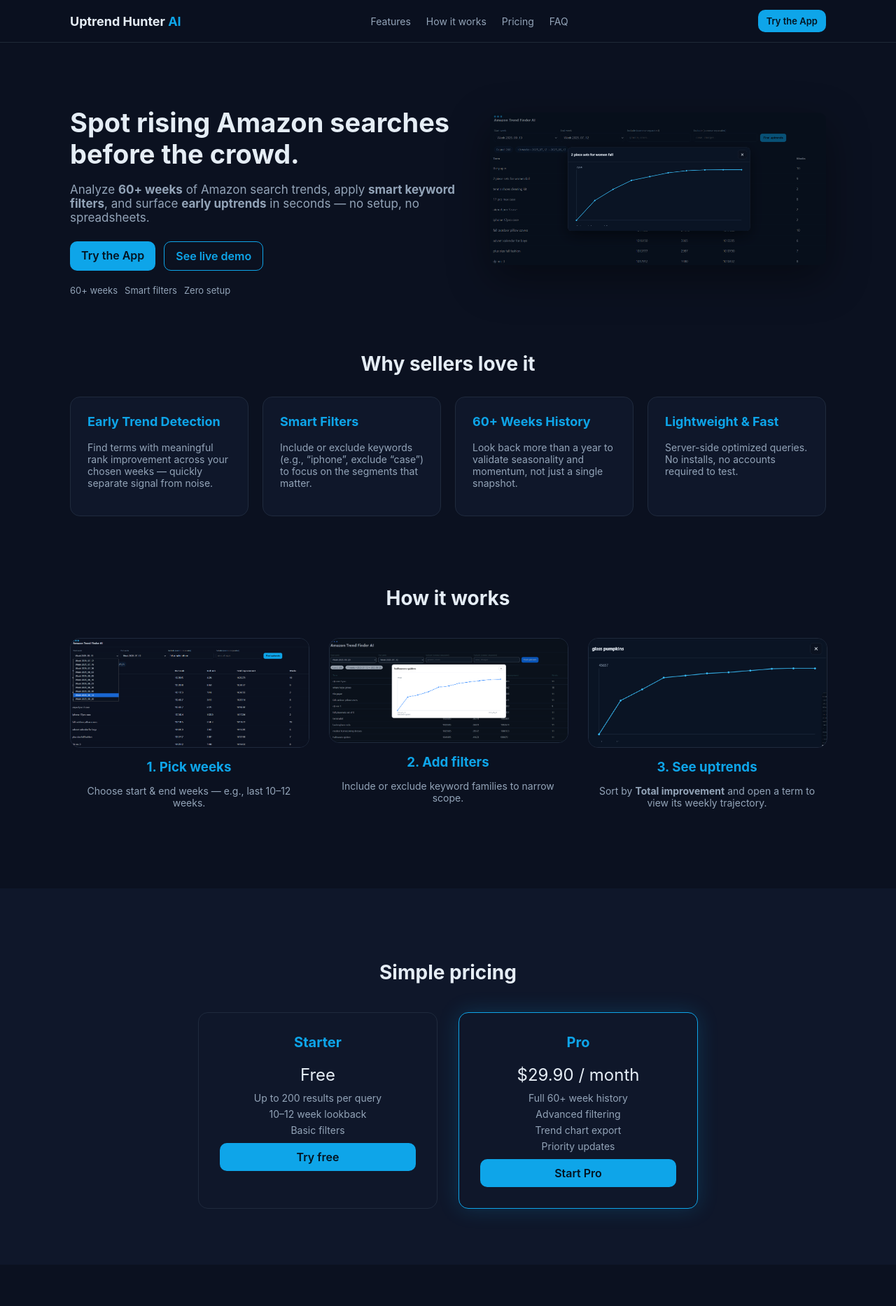
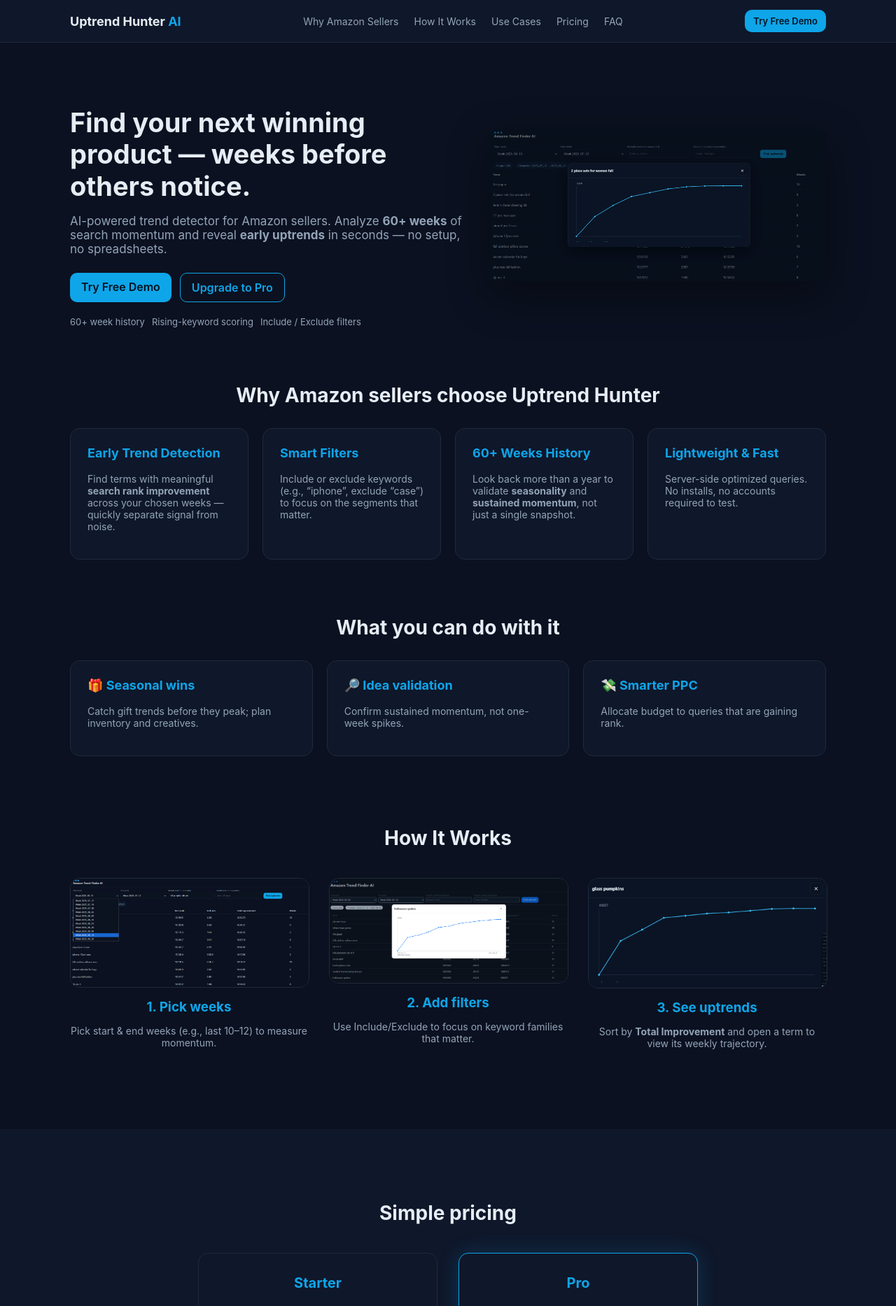
Before and after one commit to coskunforex/amazon-trend-web, a Flask app: page / in a window 1280 px wide. Shown: the top 1867 px of the page at 70% size. Run offline with Flask 3, Linux system fonts and the light colour scheme; parts of the project's set-up code (start-up, migrations or seed data) failed here and were passed over.

Commit message:
update(landing): improved hero, navbar, use cases and trust section for Amazon sellers

```diff
--- a/app/web/templates/landing.html
+++ b/app/web/templates/landing.html
@@ -3,53 +3,59 @@
 <head>
   <meta charset="utf-8"/>
   <meta name="viewport" content="width=device-width,initial-scale=1"/>
-  <title>UpTrend Hunter AI — Find rising marketplace search trends</title>
-  <meta name="description" content="Surface uptrends from 60+ weeks of search data. Smart include/exclude filters, fast scoring, and clean charts. Try the app — no setup.">
+  <title>Uptrend Hunter AI — Find rising Amazon search trends</title>
+  <meta name="description" content="AI tool for Amazon sellers. Analyze 60+ weeks of Amazon search data, apply include/exclude filters, and surface early uptrends. No setup — try the live demo.">
   <link rel="stylesheet" href="/static/css/landing.css?v=1">
   <link rel="icon" href="/static/img/app-screen.png" type="image/png">
 </head>
 <body>
+
   <!-- Navbar -->
-  <nav class="nav">
+  <nav class="nav" style="position:sticky; top:0; background-color:#0f172a; z-index:1000;">
     <div class="nav-inner">
       <div class="logo">Uptrend Hunter <span>AI</span></div>
       <ul class="menu">
-        <li><a href="#features">Features</a></li>
-        <li><a href="#how">How it works</a></li>
+        <li><a href="#features">Why Amazon Sellers</a></li>
+        <li><a href="#how">How It Works</a></li>
+        <li><a href="#usecases">Use Cases</a></li>
         <li><a href="#pricing">Pricing</a></li>
         <li><a href="#faq">FAQ</a></li>
       </ul>
-      <a href="/app" class="btn small">Try the App</a>
+      <a href="/app" class="btn small">Try Free Demo</a>
     </div>
   </nav>
 
   <!-- Hero -->
   <section class="hero">
     <div class="hero-content">
-      <h1>Spot rising Amazon searches<br>before the crowd.</h1>
-      <p>Analyze <strong>60+ weeks</strong> of Amazon search trends, apply <strong>smart keyword filters</strong>, and surface <strong>early uptrends</strong> in seconds — no setup, no spreadsheets.</p>
+      <h1>Find your next winning product — weeks before others notice.</h1>
+      <p>
+        AI-powered trend detector for Amazon sellers. Analyze <strong>60+ weeks</strong>
+        of search momentum and reveal <strong>early uptrends</strong> in seconds —
+        no setup, no spreadsheets.
+      </p>
       <div class="cta-group">
-        <a href="/app" class="btn">Try the App</a>
-        <a href="/app" class="btn ghost">See live demo</a>
+        <a href="/app" class="btn">Try Free Demo</a>
+        <a href="/app" class="btn ghost">Upgrade to Pro</a>
       </div>
       <div class="badges">
-        <span>60+ weeks</span>
-        <span>Smart filters</span>
-        <span>Zero setup</span>
+        <span>60+ week history</span>
+        <span>Rising-keyword scoring</span>
+        <span>Include / Exclude filters</span>
       </div>
     </div>
     <div class="hero-image">
-      <img src="/static/img/app-screen.png" alt="Amazon Trend Finder dashboard" loading="lazy">
+      <img src="/static/img/app-screen.png" alt="Uptrend Hunter — Amazon trend dashboard" loading="lazy">
     </div>
   </section>
 
   <!-- Features -->
   <section id="features" class="features">
-    <h2>Why sellers love it</h2>
+    <h2>Why Amazon sellers choose Uptrend Hunter</h2>
     <div class="grid">
       <div class="card">
         <h3>Early Trend Detection</h3>
-        <p>Find terms with meaningful rank improvement across your chosen weeks — quickly separate signal from noise.</p>
+        <p>Find terms with meaningful <strong>search rank improvement</strong> across your chosen weeks — quickly separate signal from noise.</p>
       </div>
       <div class="card">
         <h3>Smart Filters</h3>
@@ -57,7 +63,7 @@
       </div>
       <div class="card">
         <h3>60+ Weeks History</h3>
-        <p>Look back more than a year to validate seasonality and momentum, not just a single snapshot.</p>
+        <p>Look back more than a year to validate <strong>seasonality</strong> and <strong>sustained momentum</strong>, not just a single snapshot.</p>
       </div>
       <div class="card">
         <h3>Lightweight & Fast</h3>
@@ -66,24 +72,43 @@
     </div>
   </section>
 
+  <!-- Use Cases -->
+  <section id="usecases" class="features" style="margin-top:60px;">
+    <h2>What you can do with it</h2>
+    <div class="grid">
+      <div class="card">
+        <h3>🎁 Seasonal wins</h3>
+        <p>Catch gift trends before they peak; plan inventory and creatives.</p>
+      </div>
+      <div class="card">
+        <h3>🔎 Idea validation</h3>
+        <p>Confirm sustained momentum, not one-week spikes.</p>
+      </div>
+      <div class="card">
+        <h3>💸 Smarter PPC</h3>
+        <p>Allocate budget to queries that are gaining rank.</p>
+      </div>
+    </div>
+  </section>
+
   <!-- How it works -->
   <section id="how" class="how">
-    <h2>How it works</h2>
+    <h2>How It Works</h2>
     <div class="steps">
       <div class="step">
         <img src="/static/img/sample1.png" alt="Pick weeks">
         <h3>1. Pick weeks</h3>
-        <p>Choose start & end weeks — e.g., last 10–12 weeks.</p>
+        <p>Pick start & end weeks (e.g., last 10–12) to measure momentum.</p>
       </div>
       <div class="step">
         <img src="/static/img/sample2.png" alt="Add filters">
         <h3>2. Add filters</h3>
-        <p>Include or exclude keyword families to narrow scope.</p>
+        <p>Use Include/Exclude to focus on keyword families that matter.</p>
       </div>
       <div class="step">
         <img src="/static/img/sample3.png" alt="See uptrends">
         <h3>3. See uptrends</h3>
-        <p>Sort by <strong>Total improvement</strong> and open a term to view its weekly trajectory.</p>
+        <p>Sort by <strong>Total Improvement</strong> and open a term to view its weekly trajectory.</p>
       </div>
     </div>
   </section>
@@ -108,9 +133,9 @@
         <p class="price">$29.90 / month</p>
         <ul>
           <li>Full 60+ week history</li>
-          <li>Advanced filtering</li>
+          <li>Advanced Include/Exclude</li>
           <li>Trend chart export</li>
-          <li>Priority updates</li>
+          <li>Priority updates & support</li>
         </ul>
         <a href="/app" class="btn full">Start Pro</a>
       </div>
@@ -122,28 +147,38 @@
     <h2>FAQ</h2>
     <details><summary>Does it connect to my Amazon account?</summary><p>No. It’s a read-only analytics tool that never accesses your seller data.</p></details>
     <details><summary>How many weeks of data are included?</summary><p>60+ weeks and growing, updated regularly.</p></details>
-    <details><summary>Do I need to upload any files?</summary><p>No uploads. Everything runs directly in your browser.</p></details>
+    <details><summary>Do I need to upload any files?</summary><p>No uploads for the demo. Everything runs directly in your browser. Pro unlocks full history and advanced features.</p></details>
     <details><summary>Which browsers are supported?</summary><p>Latest versions of Chrome, Edge, Safari, and Firefox.</p></details>
-    <details><summary>Is there a refund policy?</summary><p>Yes — cancel Pro anytime within 30 days of purchase for a full refund.</p></details>
+    <details><summary>Is there a refund policy?</summary><p>Yes — cancel Pro anytime within 30 days for a full refund.</p></details>
     <details><summary>How fast does it process results?</summary><p>Starter: up to 200 results per query. Pro: higher limits and faster queries.</p></details>
   </section>
 
-  <!-- CTA -->
+  <!-- Final CTA -->
   <section class="final-cta">
     <h2>Find your next winning product today</h2>
     <p>No signup required. Get started in seconds.</p>
-    <a href="/app" class="btn">Try the App</a>
+    <a href="/app" class="btn">Try Free Demo</a>
+  </section>
+
+  <!-- Built by sellers block -->
+  <section class="builtby" style="text-align:center; padding:80px 20px;">
+    <h2>Made by Amazon sellers, for Amazon sellers</h2>
+    <p style="max-width:720px; margin:10px auto; color:#93a4b8; font-size:15px;">
+      Uptrend Hunter is built by real FBA operators. Our mission: give every seller the same data edge big players use.
+    </p>
+    <div style="margin-top:18px;">
+      <a href="/app" class="btn">Open live demo</a>
+    </div>
   </section>
 
   <!-- Footer -->
-    <!-- Footer -->
   <footer class="footer" style="text-align:center; padding:30px 0; border-top:1px solid #1e293b;">
     <p>© 2025 Uptrend Hunter by Erkan Ecom LLC. All rights reserved.</p>
     <div class="links" style="margin-top:10px;">
       <a href="/terms" style="color:#9aa0a6; text-decoration:none; margin:0 10px;">Terms & Conditions</a> |
       <a href="/privacy" style="color:#9aa0a6; text-decoration:none; margin:0 10px;">Privacy Policy</a> |
       <a href="/refund" style="color:#9aa0a6; text-decoration:none; margin:0 10px;">Refund Policy</a> |
-      <a href="mailto:erkanecomll@gmail.com" style="color:#9aa0a6; text-decoration:none; margin:0 10px;">Contact</a> |
+      <a href="mailto:support@uptrendhunter.com" style="color:#9aa0a6; text-decoration:none; margin:0 10px;">Contact</a> |
       <a href="https://github.com/coskunforex/amazon-trend-web" target="_blank" style="color:#9aa0a6; text-decoration:none; margin:0 10px;">GitHub</a>
     </div>
   </footer>
```
